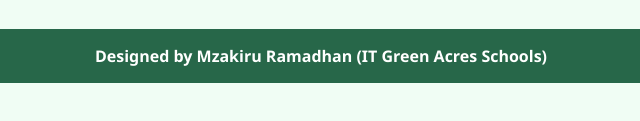
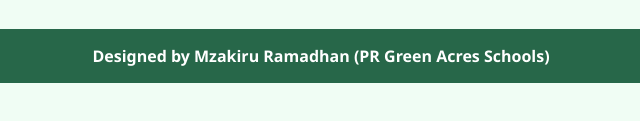
Before and after one commit to Mzakiru/PR_Manager, a plain HTML site: page index.html in a window 1280 px wide. Shown: the part 577-698 px from the top of the page, 319-959 px from the left. Drawn offline with nearby package versions, Linux system fonts and the light colour scheme.

Commit message:
Initial commit

```diff
--- a/index.html
+++ b/index.html
@@ -123,7 +123,7 @@
 </div>
 
 <footer>
-  Designed by Mzakiru Ramadhan (IT Green Acres Schools)
+  Designed by Mzakiru Ramadhan (PR Green Acres Schools)
 </footer>
 
 <script src="script.js"></script>
```
